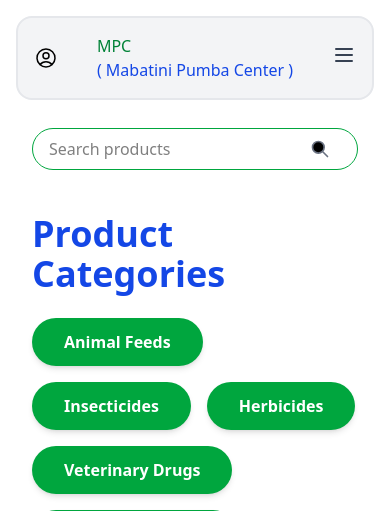
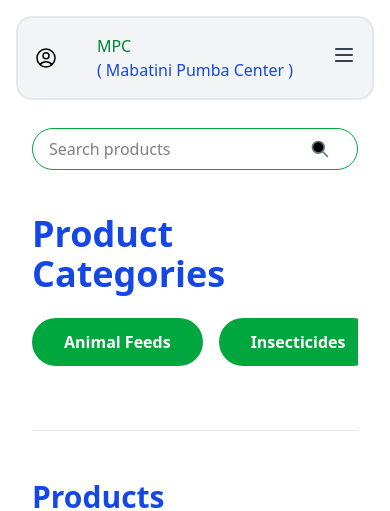
Before and after one commit to jackmattog/mpc_site, a Django app: page / in a window 390 px wide. Shown: the top 511 px of the page. Run offline with Django 5.2, Linux system fonts and the light colour scheme; data comes from the database, SQL or seed files in the repository.

Commit message:
feature: recretae
new homepage to allow overscroll for both product categories and their products in mobile

```diff
--- a/apps/core/templates/core/home.html
+++ b/apps/core/templates/core/home.html
@@ -3,14 +3,13 @@
 {% block content %}
 <section class="py-8 px-4 sm:px-6 lg:px-8 max-w-7xl mx-auto bg-white min-h-screen">
 
-    <!-- Categories -->
     <div class="mb-12">
         <h2 class="text-4xl font-bold text-blue-700 mb-6">Product Categories</h2>
 
-        <div class="flex flex-wrap gap-4">
+        <div class="flex gap-4 overflow-x-auto pb-4 snap-x sm:flex-wrap sm:overflow-visible sm:pb-0">
             {% for category in categories %}
             <a href="{% url 'core:categories' category.slug %}"
-               class="px-8 py-3 bg-green-600 hover:bg-green-700 text-white font-semibold rounded-3xl transition-all duration-200 shadow-md hover:shadow-lg text-center">
+               class="shrink-0 snap-start px-8 py-3 bg-green-600 hover:bg-green-700 text-white font-semibold rounded-full">
                 {{ category.category_name }}
             </a>
             {% endfor %}
@@ -19,27 +18,24 @@
 
     <hr class="border-gray-200 mb-12">
 
-    <!-- Products -->
     <div>
         <h2 class="text-3xl font-semibold text-blue-700 mb-8">Products</h2>
 
-        <div class="grid grid-cols-1 sm:grid-cols-2 lg:grid-cols-3 xl:grid-cols-4 gap-8">
+        <div class="flex gap-8 overflow-x-auto pb-8 snap-x">
+            {% for product in products %}
 
-            {% for product in products %}
-            <div class="bg-white border border-gray-100 rounded-3xl overflow-hidden shadow-sm hover:shadow-2xl transition-all duration-300 group">
+            <div class="flex-none w-80 sm:w-[320px] snap-start bg-white border border-gray-100 rounded-3xl overflow-hidden shadow-sm hover:shadow-md transition-shadow group">
 
-                <!-- Product Image -->
-                 <div class="h-56 bg-gray-50 flex items-center justify-center overflow-hidden">
+                <div class="h-56 bg-gray-50 flex items-center justify-center overflow-hidden">
                     {% if product.product_image %}
                         <img src="{{ product.product_image.url }}"
-                        alt="{{ product.product_name }}"
-                        class="w-full h-full object-cover group-hover:scale-110 transition-transform duration-300">
+                             alt="{{ product.product_name }}"
+                             class="w-full h-full object-cover group-hover:scale-110 transition-transform duration-300">
                     {% else %}
                         <span class="text-gray-400">No image available</span>
                     {% endif %}
                 </div>
 
-                <!-- Info -->
                 <div class="p-6">
                     <h3 class="text-xl font-semibold text-gray-900 line-clamp-2 mb-1">
                         {{ product.product_name }}
@@ -62,8 +58,9 @@
                     </div>
                 </div>
             </div>
+
             {% empty %}
-            <div class="col-span-full py-20 text-center bg-gray-50 rounded-3xl border border-gray-200">
+            <div class="w-full py-20 text-center bg-gray-50 rounded-3xl border border-gray-200">
                 <p class="text-2xl text-gray-500">No products found in this category</p>
             </div>
             {% endfor %}
--- a/static/css/output.css
+++ b/static/css/output.css
@@ -443,6 +443,9 @@
   .w-64 {
     width: calc(var(--spacing) * 64);
   }
+  .w-80 {
+    width: calc(var(--spacing) * 80);
+  }
   .w-96 {
     width: calc(var(--spacing) * 96);
   }
@@ -473,6 +476,12 @@
   .flex-1 {
     flex: 1;
   }
+  .flex-none {
+    flex: none;
+  }
+  .shrink-0 {
+    flex-shrink: 0;
+  }
   .border-collapse {
     border-collapse: collapse;
   }
@@ -481,6 +490,12 @@
   }
   .cursor-pointer {
     cursor: pointer;
+  }
+  .snap-x {
+    scroll-snap-type: x var(--tw-scroll-snap-strictness);
+  }
+  .snap-start {
+    scroll-snap-align: start;
   }
   .grid-cols-1 {
     grid-template-columns: repeat(1, minmax(0, 1fr));
@@ -824,6 +839,12 @@
   .pb-2 {
     padding-bottom: calc(var(--spacing) * 2);
   }
+  .pb-4 {
+    padding-bottom: calc(var(--spacing) * 4);
+  }
+  .pb-8 {
+    padding-bottom: calc(var(--spacing) * 8);
+  }
   .pl-4 {
     padding-left: calc(var(--spacing) * 4);
   }
@@ -1050,6 +1071,11 @@
   }
   .transition-colors {
     transition-property: color, background-color, border-color, outline-color, text-decoration-color, fill, stroke, --tw-gradient-from, --tw-gradient-via, --tw-gradient-to;
+    transition-timing-function: var(--tw-ease, var(--default-transition-timing-function));
+    transition-duration: var(--tw-duration, var(--default-transition-duration));
+  }
+  .transition-shadow {
+    transition-property: box-shadow;
     transition-timing-function: var(--tw-ease, var(--default-transition-timing-function));
     transition-duration: var(--tw-duration, var(--default-transition-duration));
   }
@@ -1303,6 +1329,11 @@
       scale: 0.99;
     }
   }
+  .sm\:w-\[320px\] {
+    @media (width >= 40rem) {
+      width: 320px;
+    }
+  }
   .sm\:grid-cols-2 {
     @media (width >= 40rem) {
       grid-template-columns: repeat(2, minmax(0, 1fr));
@@ -1318,11 +1349,26 @@
       flex-direction: row;
     }
   }
+  .sm\:flex-wrap {
+    @media (width >= 40rem) {
+      flex-wrap: wrap;
+    }
+  }
+  .sm\:overflow-visible {
+    @media (width >= 40rem) {
+      overflow: visible;
+    }
+  }
   .sm\:px-6 {
     @media (width >= 40rem) {
       padding-inline: calc(var(--spacing) * 6);
     }
   }
+  .sm\:pb-0 {
+    @media (width >= 40rem) {
+      padding-bottom: calc(var(--spacing) * 0);
+    }
+  }
   .md\:flex {
     @media (width >= 48rem) {
       display: flex;
@@ -1336,11 +1382,6 @@
   .md\:w-1\/2 {
     @media (width >= 48rem) {
       width: calc(1 / 2 * 100%);
-    }
-  }
-  .md\:grid-cols-2 {
-    @media (width >= 48rem) {
-      grid-template-columns: repeat(2, minmax(0, 1fr));
     }
   }
   .md\:grid-cols-3 {
@@ -1425,6 +1466,11 @@
 @property --tw-skew-y {
   syntax: "*";
   inherits: false;
+}
+@property --tw-scroll-snap-strictness {
+  syntax: "*";
+  inherits: false;
+  initial-value: proximity;
 }
 @property --tw-space-y-reverse {
   syntax: "*";
@@ -1691,6 +1737,7 @@
       --tw-rotate-z: initial;
       --tw-skew-x: initial;
       --tw-skew-y: initial;
+      --tw-scroll-snap-strictness: proximity;
       --tw-space-y-reverse: 0;
       --tw-divide-y-reverse: 0;
       --tw-border-style: solid;
```
